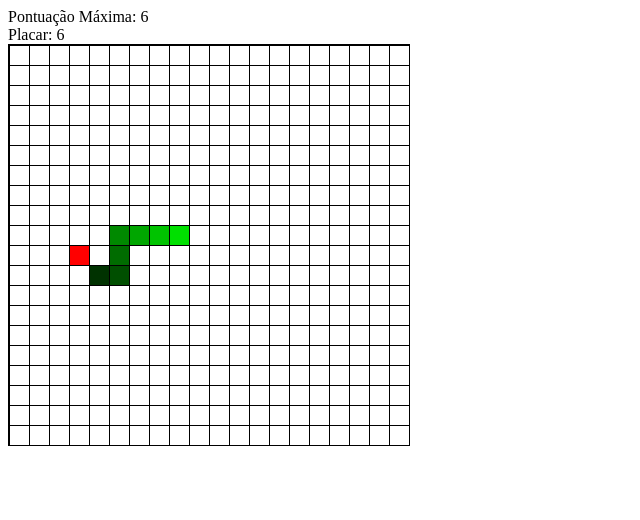
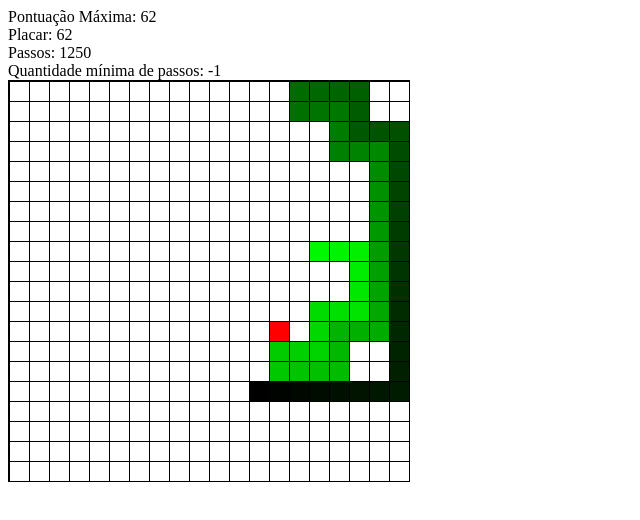
Before and after one commit to DroysterZ/snake, a plain HTML site: page index.html in a window 1280 px wide. Shown: the whole page, without its empty margins (0-640 px from the left). Drawn offline with Linux system fonts and the light colour scheme.

Commit message:
algoritmo com calculo de distancia otimizado

```diff
--- a/index.html
+++ b/index.html
@@ -13,6 +13,8 @@
 <body onload="startGame()">
 	<div id="maxScore"></div>
 	<div id="score"></div>
+	<div id="steps"></div>
+	<div id="minSteps"></div>
 	<canvas id="screen"></canvas>
 	<script src="snake.js"></script>
 	<div id="menu"></div>
--- a/snake.js
+++ b/snake.js
@@ -5,18 +5,20 @@ const ctx = canvas.getContext("2d");
 let snake = [];
 let food = {};
 let score = 0;
+let maxScore = 0;
+let steps = 0;
+let minSteps = -1;
 let direction = "right";
-let speed = 20;
+let speed = 1;
 let gameId = null;
 let matrixDistance = [];
-let maxScore = 0;
 
 let size = 20;
 let grid = 20;
 let fontSize = 10;
 let fontColor = "black";
 
-let minColorSnake = 50;
+let minColorSnake = 0;
 let maxColorSnake = 255;
 
 // Switches
@@ -30,6 +32,7 @@ function startGame() {
 	snake = [];
 	food = {};
 	score = 0;
+	steps = 0;
 	direction = "right";
 
 	// Reinicia os switches
@@ -142,12 +145,15 @@ function drawSnake() {
 function checkCollision() {
 	let x = snake[0].x;
 	let y = snake[0].y;
+	steps++;
 
 	// Colisão com a borda
 	if (x < 0 || x >= canvas.width / size || y < 0 || y >= canvas.height / size) {
 		if (!gameOver) {
-			console.log('parede');
-			alert("Game Over! Pontuação final: " + score);
+			if (minSteps == -1 || steps < minSteps) {
+				minSteps = steps;
+			}
+			// alert("Game Over! Pontuação final: " + score);
 			gameOver = true;
 			startGame();
 		}
@@ -157,7 +163,9 @@ function checkCollision() {
 	for (let i = 1; i < snake.length; i++) {
 		if (x === snake[i].x && y === snake[i].y) {
 			if (!gameOver) {
-				console.log('cobra');
+				if (minSteps == -1 || steps < minSteps) {
+					minSteps = steps;
+				}
 				// alert("Game Over! Pontuação final: " + score);
 				gameOver = true;
 				startGame();
@@ -169,7 +177,9 @@ function checkCollision() {
 // Atualiza o placar
 function updateScore() {
 	document.getElementById("maxScore").innerHTML = "Pontuação Máxima: " + maxScore;
+	document.getElementById("minSteps").innerHTML = "Quantidade mínima de passos: " + minSteps;
 	document.getElementById("score").innerHTML = "Placar: " + score;
+	document.getElementById("steps").innerHTML = "Passos: " + steps;
 }
 
 // Gera uma posição aleatória para a comida
@@ -199,9 +209,11 @@ function calcDistance() {
 		matrixDistance[x] = [];
 
 		for (let y = 0; y <= grid; y++) {
-			let distX = Math.abs(food.x - x);
-			let distY = Math.abs(food.y - y);
-			let dist = distX + distY;
+			// let distX = Math.abs(food.x - x);
+			// let distY = Math.abs(food.y - y);
+			// let dist = distX + distY;
+
+			let dist = Math.sqrt((food.x - x) ** 2 + (food.y - y) ** 2);
 			matrixDistance[x][y] = dist;
 		}
 	}
@@ -272,12 +284,6 @@ function analyze() {
 	let marginMax = grid - 1;
 
 	let options = [];
-	/*
-	options.push({ x: x - 1, y: y, direction: "left" });
-	options.push({ x: x + 1, y: y, direction: "right" });
-	options.push({ x: x, y: y - 1, direction: "up" });
-	options.push({ x: x, y: y + 1, direction: "down" });
-	*/
 	x % 2 == 0 ? options.push({ x: x, y: y - 1, direction: "up" }) : options.push({ x: x, y: y + 1, direction: "down" });
 	y % 2 == 1 ? options.push({ x: x - 1, y: y, direction: "left" }) : options.push({ x: x + 1, y: y, direction: "right" });
 
@@ -327,13 +333,3 @@ function analyze() {
 
 	updateMove(chosen.direction);
 }
-
-/*
-function analyze2() {
-	let x = snake[0].x;
-	let y = snake[0].y;
-
-	let options = [];
-
-}
-*/
```
